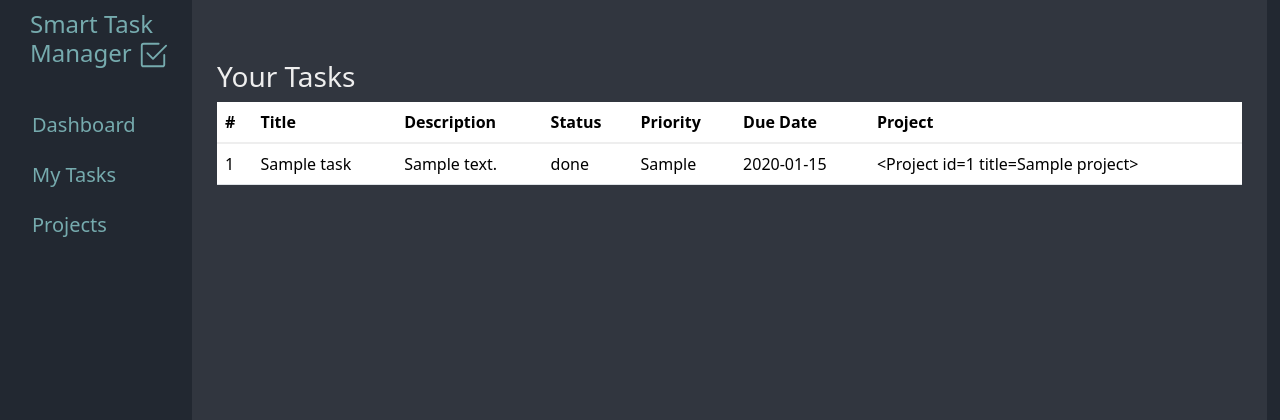
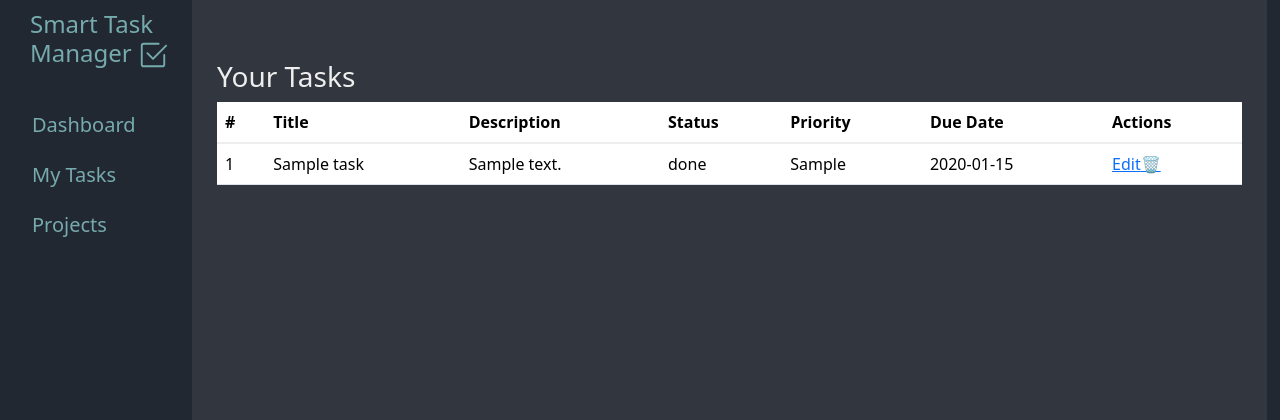
Before and after one commit to kathleen547/SmartTaskManager, a Flask app: page /my-tasks in a window 1280 px wide. Shown: the top 420 px of the page. Run offline with Flask 3, Linux system fonts and the light colour scheme; a user stored in the database is signed in; tables that the repository leaves empty hold one stand-in row (values such as "Sample post"); some libraries are stand-ins or nearby versions.

Commit message:
Add task editing functionality

```diff
--- a/app/forms.py
+++ b/app/forms.py
@@ -19,7 +19,7 @@ class LoginForm(FlaskForm):
 class CreateProject(FlaskForm):
     title = StringField(label="Title", validators=[DataRequired()])
     description = StringField(label="Description", validators=[DataRequired()])
-    submit = SubmitField("Save")
+    submit = SubmitField("Create Project")
 
 
 class CreateTask(FlaskForm):
--- a/app/routes.py
+++ b/app/routes.py
@@ -136,6 +136,34 @@ def add_new_task():
     return render_template("make-task.html", form=form, current_user=current_user)
 
 
+@main.route('/edit-task/<int:task_id>', methods=["GET", "POST"])
+def edit_task(task_id):
+    task = db.get_or_404(Task, task_id)
+    edit_form = CreateTask(
+        title= task.title,
+        description= task.description,
+        status= task.status,
+        priority= task.priority,
+        due_date=task.due_date,
+        project_id= task.project_id
+    )
+    user_projects = db.session.scalars(
+        db.select(Project).where(Project.owner_id == current_user.id)
+    ).all()
+    edit_form.project_id.choices = [(project.id, project.title) for project in user_projects]
+    edit_form.submit.label.text = "Save Changes"
+    if edit_form.validate_on_submit():
+        task.title = edit_form.title.data
+        task.description = edit_form.description.data
+        task.status = edit_form.status.data
+        task.priority = edit_form.priority.data
+        task.due_date = edit_form.due_date.data
+        task.project_id = edit_form.project_id.data
+        db.session.commit()
+        return redirect(url_for('main.show_project', project_id=task.project_id))
+    return render_template('make-task.html', form=edit_form, is_Edit=True, task=task, current_user=current_user)
+
+
 @main.route('/my-tasks', methods=["GET"])
 def get_all_tasks():
     result = db.session.execute(db.select(Task).where(Task.assigned_user_id == current_user.id))
@@ -194,6 +222,7 @@ def edit_project(project_id):
         title=project.title,
         description=project.description
     )
+    edit_form.submit.label.text = "Save"
     if edit_form.validate_on_submit():
         project.title = edit_form.title.data
         project.description = edit_form.title.data
--- a/app/static/css/styles.css
+++ b/app/static/css/styles.css
@@ -57,6 +57,7 @@ body {
 .form-control {
   background-color: var(--stm-bg);
   border-color: var(--stm-bg);
+  color: var(--stam-text-light);
 }
 
 /* Buttons */
--- a/app/templates/my-tasks.html
+++ b/app/templates/my-tasks.html
@@ -14,7 +14,7 @@
       <th scope="col">Status</th>
       <th scope="col">Priority</th>
         <th scope="col">Due Date</th>
-        <th scope="col">Project</th>
+        <th scope="col">Actions</th>
     </tr>
   </thead>
 
@@ -28,7 +28,7 @@
         <td>{{ task.status }}</td>
         <td>{{ task.priority }}</td>
         <td>{{ task.due_date }}</td>
-        <td>{{ task.project }}</td>
+        <td><a href="{{ url_for('main.edit_task', task_id=task.id) }}">Edit</a><a href="{{ url_for('main.delete_task', task_id=task.id) }}" onclick="return confirmDelete()">🗑</a> </td>
 
     </tr>
 {% endfor %}
--- a/app/templates/project.html
+++ b/app/templates/project.html
@@ -84,7 +84,7 @@
             <td class="task-priority">{{ task.priority }}</td>
             <td class="task-date">{{ task.due_date }}</td>
             <td class="task-owner">{{ task.owner.name }}</td>
-            <td class="task-actions">View/Edit/<a href="{{ url_for('main.delete_task', task_id=task.id) }}" onclick="return confirmDelete()">🗑</a></td>
+            <td class="task-actions">View/<a href="{{ url_for('main.edit_task', task_id=task.id) }}">Edit/</a><a href="{{ url_for('main.delete_task', task_id=task.id) }}" onclick="return confirmDelete()">🗑</a></td>
         </tr>
     {% endfor %}
       </tbody>
```
Also changed, not shown: app/templates/make-task.html (+9 -0 lines).
